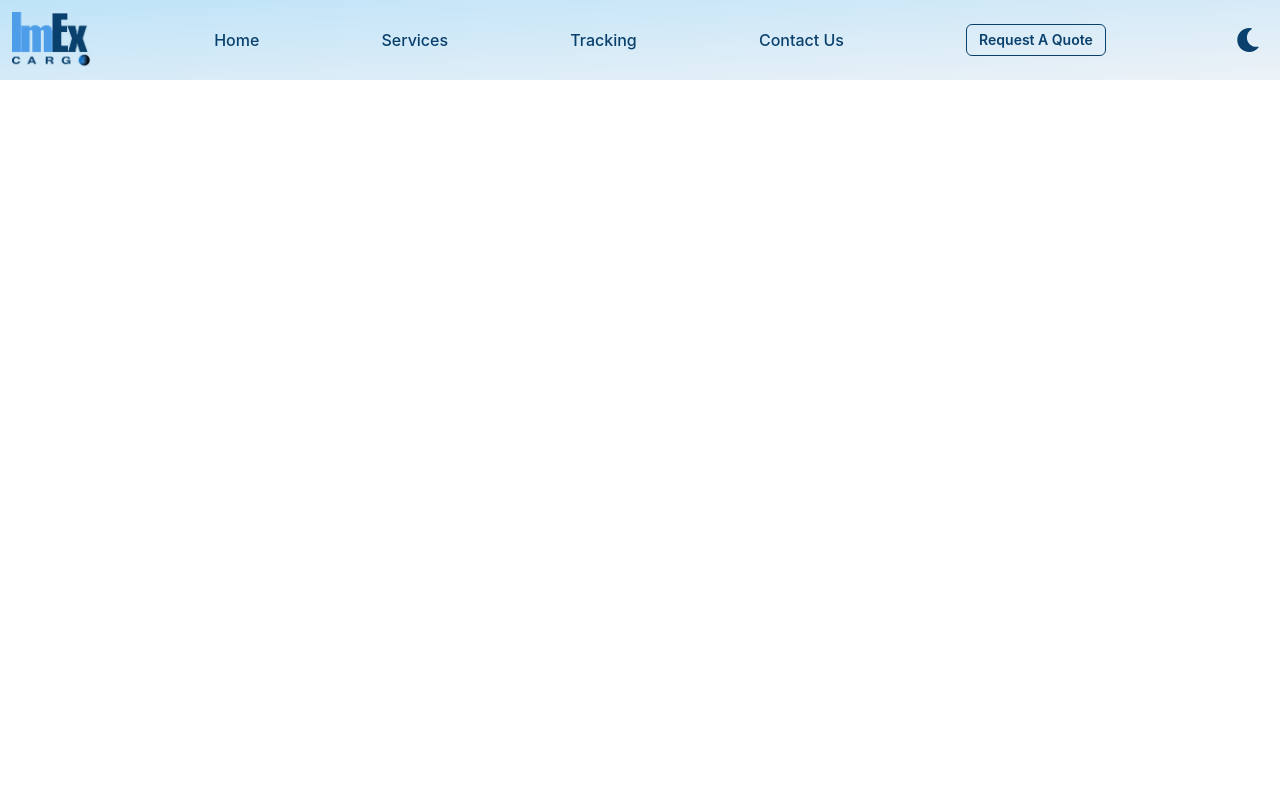
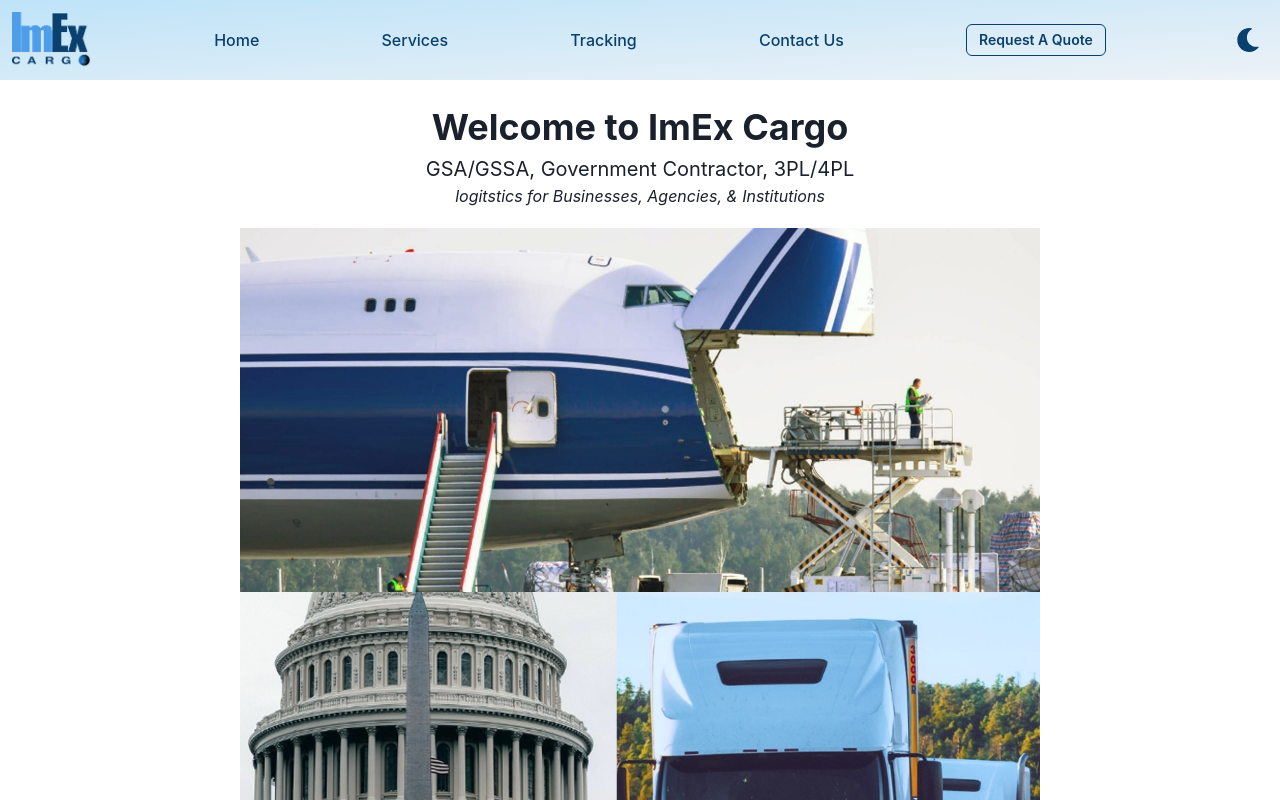
Before and after one commit to eudeamonism/ImExCargo, a React (Create React App) app: page / in a window 1280 px wide. Shown: the top 800 px of the page. Built offline with nearby package versions, Linux system fonts and the light colour scheme.

Commit message:
company favicon

```diff
--- a/src/App.js
+++ b/src/App.js
@@ -4,10 +4,9 @@
 import NavBar from './Components/NavBar/NavBar';
 import HomePage from './Components/Home/HomePage';
 import Services from './Components/Services/Services';
-import ContactUs from './Components/Contact/ContactUs'
-import DetailPage from './Components/Tracking/DetailPage'
-import Track from './Components/Tracking/Track/Track'
-
+import ContactUs from './Components/Contact/ContactUs';
+import DetailPage from './Components/Tracking/DetailPage';
+import Track from './Components/Tracking/Track/Track';
 
 function App() {
   return (
@@ -16,11 +15,12 @@
         <NavBar />
         <main>
           <Routes>
-            <Route path='/home' element={<HomePage />}/>
-            <Route path='/services' element={<Services />}/>
-            <Route path='/contact' element={<ContactUs />}/>
-            <Route path='/detail' element={<DetailPage />}/>
-            <Route path='/track' element={<Track />}/>
+            <Route path="/home" element={<HomePage />} />
+            <Route path="/" element={<HomePage />} />
+            <Route path="/services" element={<Services />} />
+            <Route path="/contact" element={<ContactUs />} />
+            <Route path="/detail" element={<DetailPage />} />
+            <Route path="/track" element={<Track />} />
           </Routes>
         </main>
       </Router>
```
Also changed, not shown: 1 other file (tests, documents, lock files or other folders).
